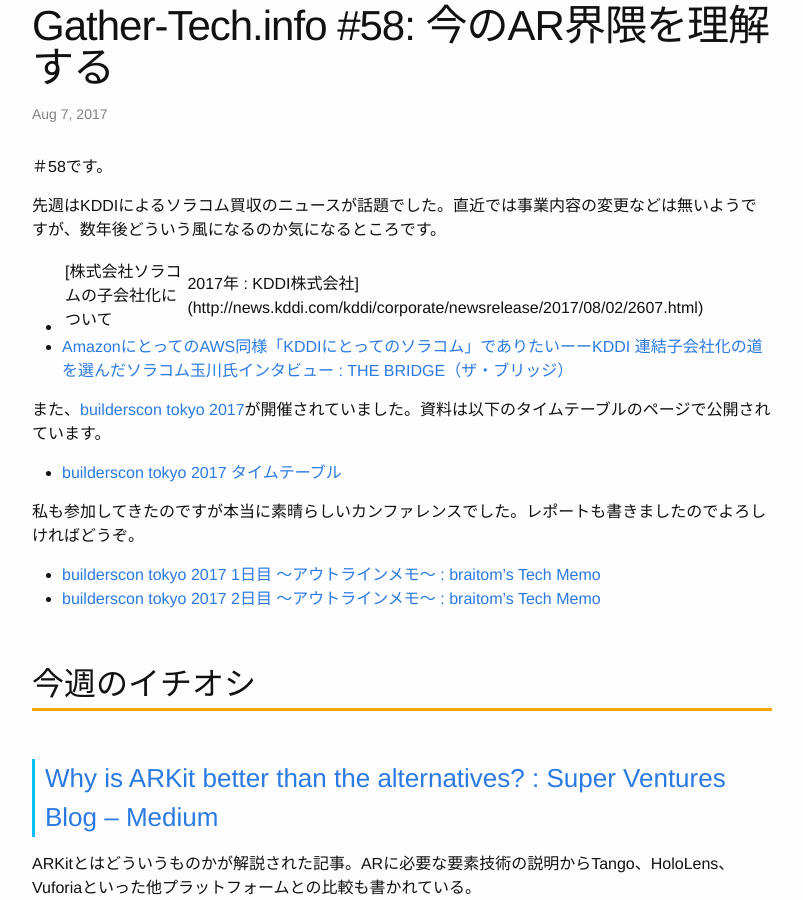
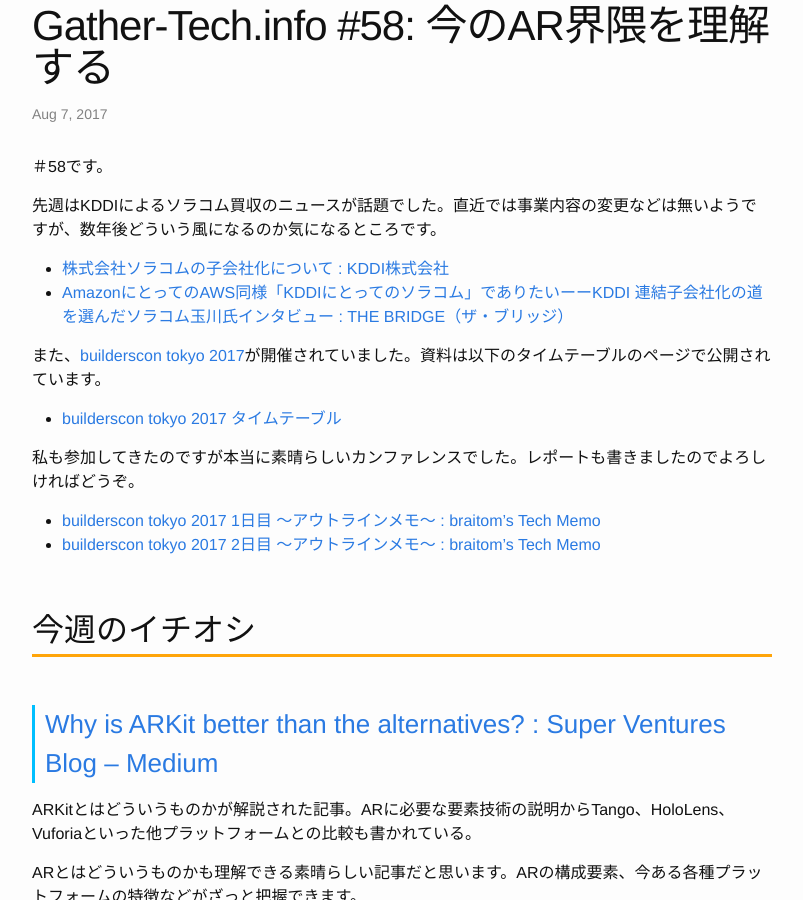
Before and after one commit to Gather-Tech/Gather-Tech.github.io, a Jekyll site: the page built from _posts/2017/2017-08-07-Gather58.md, in a window 1280 px wide and 900 px high, scrolled down 396 px. Shown: the whole window, without its empty margins (238-1041 px from the left). Built offline with Jekyll 4.4.1, drawn with Linux system fonts in a browser that asks for light colours.

Commit message:
fix typo

```diff
--- a/_posts/2017/2017-08-07-Gather58.md
+++ b/_posts/2017/2017-08-07-Gather58.md
@@ -10,7 +10,7 @@
 
 先週はKDDIによるソラコム買収のニュースが話題でした。直近では事業内容の変更などは無いようですが、数年後どういう風になるのか気になるところです。
 
-- [株式会社ソラコムの子会社化について | 2017年 : KDDI株式会社](http://news.kddi.com/kddi/corporate/newsrelease/2017/08/02/2607.html)
+- [株式会社ソラコムの子会社化について : KDDI株式会社](http://news.kddi.com/kddi/corporate/newsrelease/2017/08/02/2607.html)
 - [AmazonにとってのAWS同様「KDDIにとってのソラコム」でありたいーーKDDI 連結子会社化の道を選んだソラコム玉川氏インタビュー : THE BRIDGE（ザ・ブリッジ）](http://thebridge.jp/2017/08/interview-with-ken-tamagawa-soracom)
 
 また、[builderscon tokyo 2017](https://builderscon.io/tokyo/2017)が開催されていました。資料は以下のタイムテーブルのページで公開されています。
```
